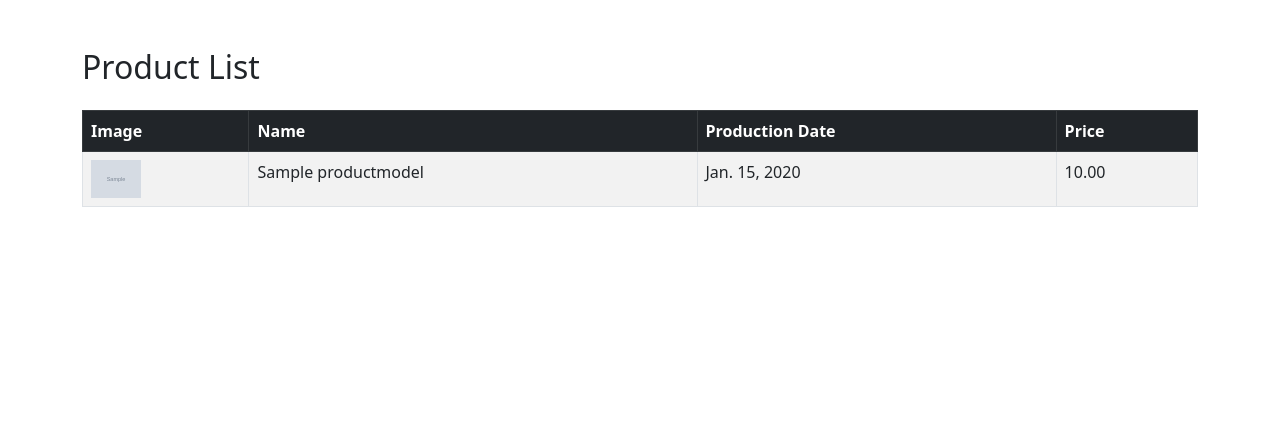
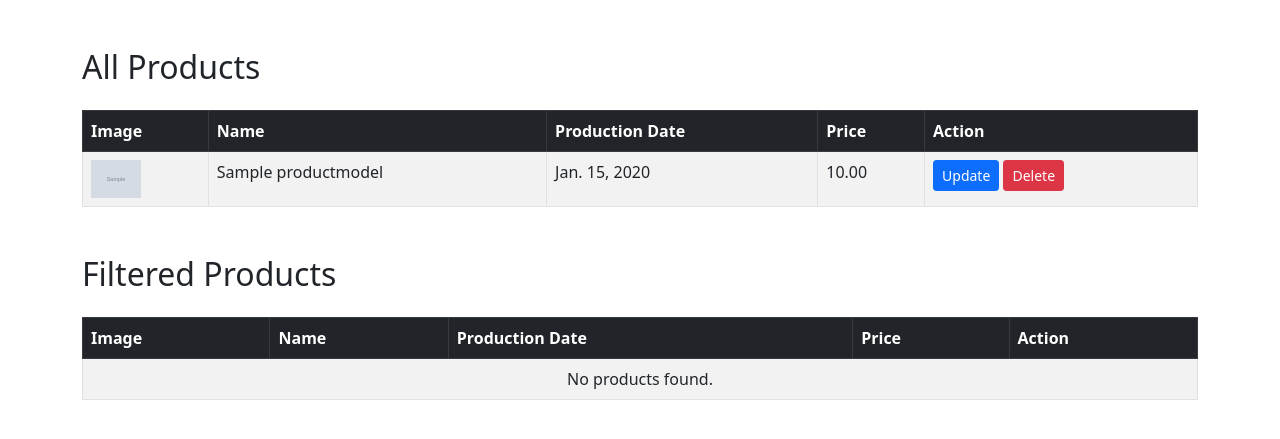
Before and after one commit to adrafiu/django-product-management, a Django app: page /product_list/ in a window 1280 px wide. Shown: the part 56-495 px from the top of the page. Run offline with Django 5.2, Linux system fonts and the light colour scheme; tables that the repository leaves empty hold one stand-in row (values such as "Sample post"); grey boxes marked "Sample" are stand-in pictures.

Commit message:
Added update and delete button

```diff
--- a/products/templates/product_list.html
+++ b/products/templates/product_list.html
@@ -3,7 +3,93 @@
 {% endblock title %} {% block content %}
 
 <div class="container mt-5">
-  <h2 class="mb-4">Product List</h2>
+  <!-- <h2 class="mb-4">Product List</h2> -->
+
+  <!-- Update Form -->
+  {% if edit_mode %}
+
+  <div class="card mb-5">
+    <div class="card-header">
+      <h4>Update Product</h4>
+    </div>
+
+    <div class="card-body">
+      <form method="POST" enctype="multipart/form-data">
+        {% csrf_token %}
+
+        <div class="mb-3">
+          <label class="form-label">Name</label>
+
+          <input
+            type="text"
+            name="name"
+            class="form-control"
+            value="{{ product.name }}"
+          />
+        </div>
+
+        <div class="mb-3">
+          <label class="form-label">Description</label>
+
+          <textarea name="description" class="form-control">
+{{ product.description }}</textarea
+          >
+        </div>
+
+        <div class="mb-3">
+          <label class="form-label">Price</label>
+
+          <input
+            type="number"
+            name="price"
+            class="form-control"
+            value="{{ product.price }}"
+          />
+        </div>
+
+        <div class="mb-3">
+          <label class="form-label">Production Date</label>
+
+          <input
+            type="date"
+            name="production_date"
+            class="form-control"
+            value="{{ product.production_date|date:'Y-m-d' }}"
+          />
+        </div>
+
+        <div class="mb-3">
+          <label class="form-label">Image</label>
+
+          {% if product.image %}
+
+          <div class="mb-2">
+            <img
+              src="{{ product.image.url }}"
+              alt="{{ product.name }}"
+              width="80"
+            />
+          </div>
+
+          {% endif %}
+
+          <input type="file" name="image" class="form-control" />
+        </div>
+
+        <button type="submit" class="btn btn-success">Update Product</button>
+
+        <a href="{% url 'product_list' %}" class="btn btn-secondary">
+          Cancel
+        </a>
+      </form>
+    </div>
+  </div>
+
+  {% endif %}
+
+  <!-- All Products -->
+
+  <h2 class="mb-4">All Products</h2>
 
   <table class="table table-bordered table-striped">
     <thead class="table-dark">
@@ -12,30 +98,119 @@
         <th>Name</th>
         <th>Production Date</th>
         <th>Price</th>
+        <th>Action</th>
       </tr>
     </thead>
 
     <tbody>
       {% for product in products %}
+
       <tr>
         <td>
           {% if product.image %}
+
           <img
             src="{{ product.image.url }}"
             alt="{{ product.name }}"
             width="50"
           />
+
           {% else %} No Image {% endif %}
         </td>
+
         <td>{{ product.name }}</td>
+
         <td>{{ product.production_date }}</td>
+
         <td>{{ product.price }}</td>
+
+        <td>
+          <a
+            href="{% url 'update_product' product.id %}"
+            class="btn btn-primary btn-sm"
+          >
+            Update
+          </a>
+
+          <a
+            href="{% url 'delete_product' product.id %}"
+            class="btn btn-danger btn-sm"
+          >
+            Delete
+          </a>
+        </td>
       </tr>
 
       {% empty %}
+
       <tr>
-        <td colspan="3" class="text-center">No products found.</td>
+        <td colspan="5" class="text-center">No products found.</td>
       </tr>
+
+      {% endfor %}
+    </tbody>
+  </table>
+
+  <!-- Filtered Products -->
+
+  <h2 class="mb-4 mt-5">Filtered Products</h2>
+
+  <table class="table table-bordered table-striped">
+    <thead class="table-dark">
+      <tr>
+        <th>Image</th>
+        <th>Name</th>
+        <th>Production Date</th>
+        <th>Price</th>
+        <th>Action</th>
+      </tr>
+    </thead>
+
+    <tbody>
+      {% for product in filtered_products %}
+
+      <tr>
+        <td>
+          {% if product.image %}
+
+          <img
+            src="{{ product.image.url }}"
+            alt="{{ product.name }}"
+            width="50"
+          />
+
+          {% else %} No Image {% endif %}
+        </td>
+
+        <td>{{ product.name }}</td>
+
+        <td>{{ product.production_date }}</td>
+
+        <td>{{ product.price }}</td>
+
+        <td>
+          <a
+            href="{% url 'update_product' product.id %}"
+            class="btn btn-primary btn-sm"
+          >
+            Update
+          </a>
+
+          <a
+            href="{% url 'delete_product' product.id %}"
+            class="btn btn-danger btn-sm"
+          >
+            Delete
+          </a>
+        </td>
+      </tr>
+
+      {% empty %}
+
+      <tr>
+        <td colspan="5" class="text-center">No products found.</td>
+      </tr>
+
       {% endfor %}
     </tbody>
   </table>
--- a/products/urls.py
+++ b/products/urls.py
@@ -5,5 +5,7 @@ urlpatterns = [
     path('', views.home, name= 'home'),
     path('add_product/', views.add_product, name= 'add_product'),
     path('product_list/', views.product_list, name= 'product_list'),
+    path('update_product/<int:product_id>/', views.update_product, name='update_product'),
+    path('delete_product/<int:product_id>/', views.delete_product, name='delete_product')
 
 ]
--- a/products/views.py
+++ b/products/views.py
@@ -29,8 +29,13 @@ def add_product(request):
 def product_list(request):
     products = ProductModel.objects.all()
 
+    filtered_products = ProductModel.objects.filter(
+        price__gte=100
+    )
+
     context = {
-        "products": products
+        "products": products,
+        "filtered_products": filtered_products
     }
 
     return render(
@@ -38,3 +43,44 @@ def product_list(request):
         "product_list.html",
         context
     )
+
+
+def update_product(request, product_id):
+    product = ProductModel.objects.get(id=product_id)
+
+    if request.method == "POST":
+        product.name = request.POST.get("name")
+        product.description = request.POST.get("description")
+        product.price = request.POST.get("price")
+        product.production_date = request.POST.get("production_date")
+
+        if request.FILES.get("image"):
+            product.image = request.FILES.get("image")
+
+        product.save()
+
+        return redirect("product_list")
+
+    products = ProductModel.objects.all()
+
+    filtered_products = ProductModel.objects.filter(
+        price__gte=100
+    )
+
+    context = {
+        "products": products,
+        "filtered_products": filtered_products,
+        "product": product,
+        "edit_mode": True
+    }
+
+    return render(
+        request,
+        "product_list.html",
+        context
+    )
+
+def delete_product(request, product_id):
+    product = ProductModel.objects.get(id=product_id)
+    product.delete()
+    return redirect("product_list")
```
Also changed, not shown: db.sqlite3, media/product_img/IMG_20210829_181726.jpg (added), media/product_img/images.jpeg (added), media/product_img/images_1.jpeg (added), media/product_img/images_1_8mZwlqh.jpeg (added), media/product_img/images_2.jpeg (added), media/product_img/images_3Wy30BN.jpeg (added), media/product_img/images_RNfFwi9.jpeg (added).
